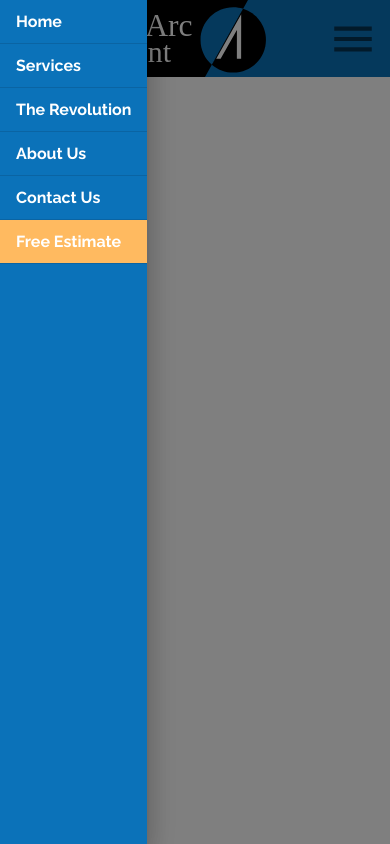
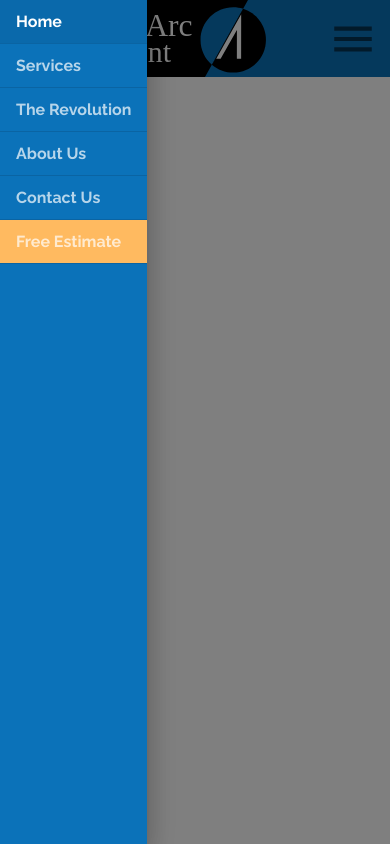
Before and after one commit to mhayk/arcdevelopment, a React (Create React App) app: page / in a window 390 px wide. Both pictures are taken after a click on the button 353 px from the left and 38 px from the top of the page. Built offline with nearby package versions, Linux system fonts and the light colour scheme.

Commit message:
44. Using Lists - Selection ✅
Signed-off-by: Mhayk Whandson <hi@mhayk.com>

```diff
--- a/src/components/ui/Header.js
+++ b/src/components/ui/Header.js
@@ -104,9 +104,13 @@ const useStyles = makeStyles((theme) => ({
   drawerItem: {
     ...theme.typography.tab,
     color: 'white',
+    opacity: 0.7,
   },
   drawerItemEstimate: {
     backgroundColor: theme.palette.common.orange,
+  },
+  drawerItemSelected: {
+    opacity: 1,
   },
 }));
 
@@ -294,14 +298,15 @@ export default function Header(props) {
       >
         <List disablePadding>
           <ListItem
-            onClick={() => setOpenDrawer(false)}
+            onClick={() => { setOpenDrawer(false); setValue(0); }}
             divider
             button
             component={Link}
             to="/"
+            selected={value === 0}
           >
             <ListItemText
-              className={classes.drawerItem}
+              className={value === 0 ? [classes.drawerItem, classes.drawerItemSelected] : classes.drawerItem}
               disableTypography
             >
               Home
@@ -309,14 +314,15 @@ export default function Header(props) {
             </ListItemText>
           </ListItem>
           <ListItem
-            onClick={() => setOpenDrawer(false)}
+            onClick={() => { setOpenDrawer(false); setValue(1); }}
             divider
             button
             component={Link}
             to="/services"
+            selected={value === 1}
           >
             <ListItemText
-              className={classes.drawerItem}
+              className={value === 1 ? [classes.drawerItem, classes.drawerItemSelected] : classes.drawerItem}
               disableTypography
             >
               Services
@@ -324,14 +330,15 @@ export default function Header(props) {
             </ListItemText>
           </ListItem>
           <ListItem
-            onClick={() => setOpenDrawer(false)}
+            onClick={() => { setOpenDrawer(false); setValue(2); }}
             divider
             button
             component={Link}
             to="/revolution"
+            selected={value === 2}
           >
             <ListItemText
-              className={classes.drawerItem}
+              className={value === 2 ? [classes.drawerItem, classes.drawerItemSelected] : classes.drawerItem}
               disableTypography
             >
               The Revolution
@@ -339,14 +346,15 @@ export default function Header(props) {
             </ListItemText>
           </ListItem>
           <ListItem
-            onClick={() => setOpenDrawer(false)}
+            onClick={() => { setOpenDrawer(false); setValue(3); }}
             divider
             button
             component={Link}
             to="/about"
+            selected={value === 3}
           >
             <ListItemText
-              className={classes.drawerItem}
+              className={value === 3 ? [classes.drawerItem, classes.drawerItemSelected] : classes.drawerItem}
               disableTypography
             >
               About Us
@@ -354,14 +362,15 @@ export default function Header(props) {
             </ListItemText>
           </ListItem>
           <ListItem
-            onClick={() => setOpenDrawer(false)}
+            onClick={() => { setOpenDrawer(false); setValue(4); }}
             divider
             button
             component={Link}
             to="/contact"
+            selected={value === 4}
           >
             <ListItemText
-              className={classes.drawerItem}
+              className={value === 4 ? [classes.drawerItem, classes.drawerItemSelected] : classes.drawerItem}
               disableTypography
             >
               Contact Us
@@ -369,15 +378,16 @@ export default function Header(props) {
             </ListItemText>
           </ListItem>
           <ListItem
-            onClick={() => setOpenDrawer(false)}
+            onClick={() => { setOpenDrawer(false); setValue(5); }}
             divider
             button
             component={Link}
             className={classes.drawerItemEstimate}
             to="/estimate"
+            selected={value === 5}
           >
             <ListItemText
-              className={classes.drawerItem}
+              className={value === 5 ? [classes.drawerItem, classes.drawerItemSelected] : classes.drawerItem}
               disableTypography
             >
               Free Estimate
```
